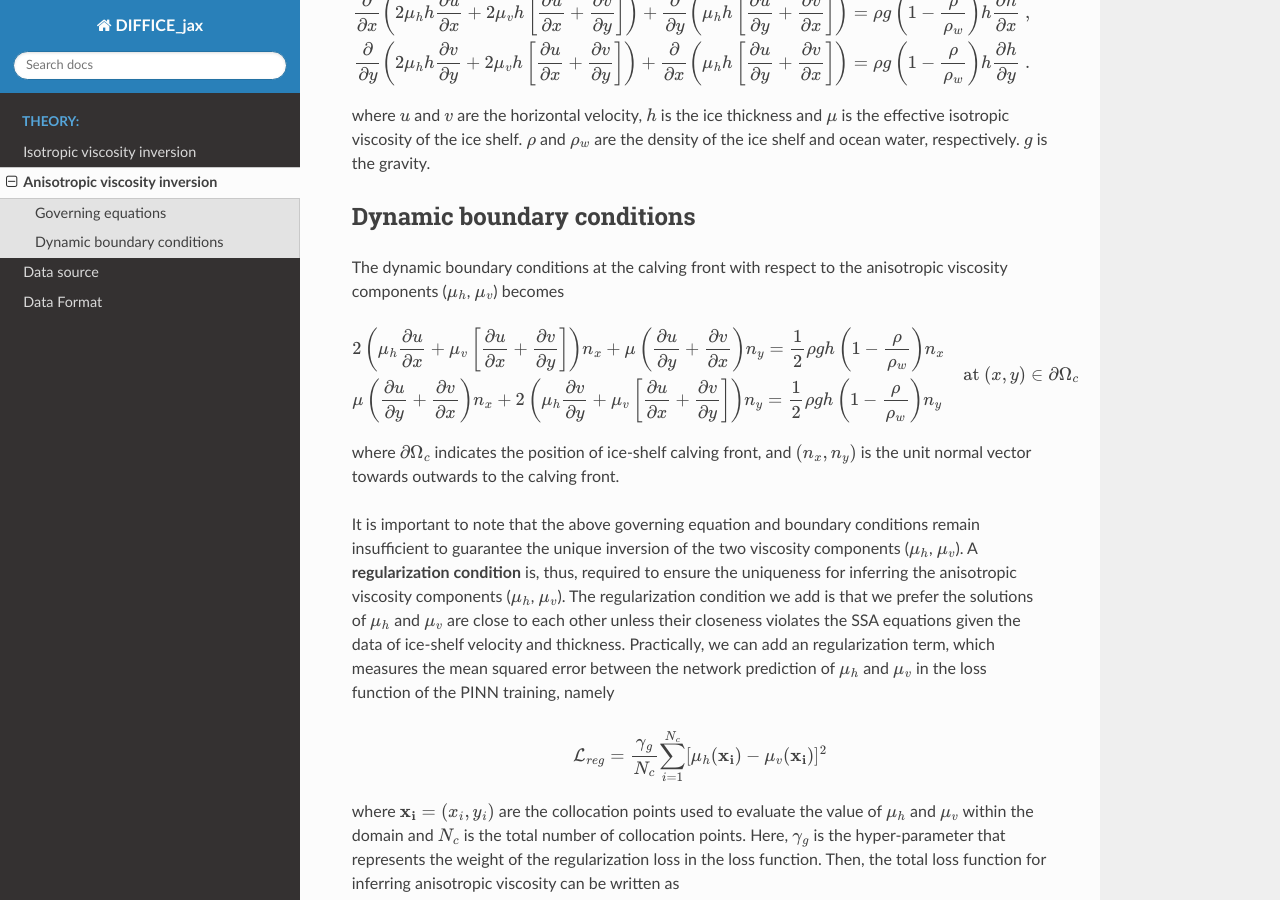
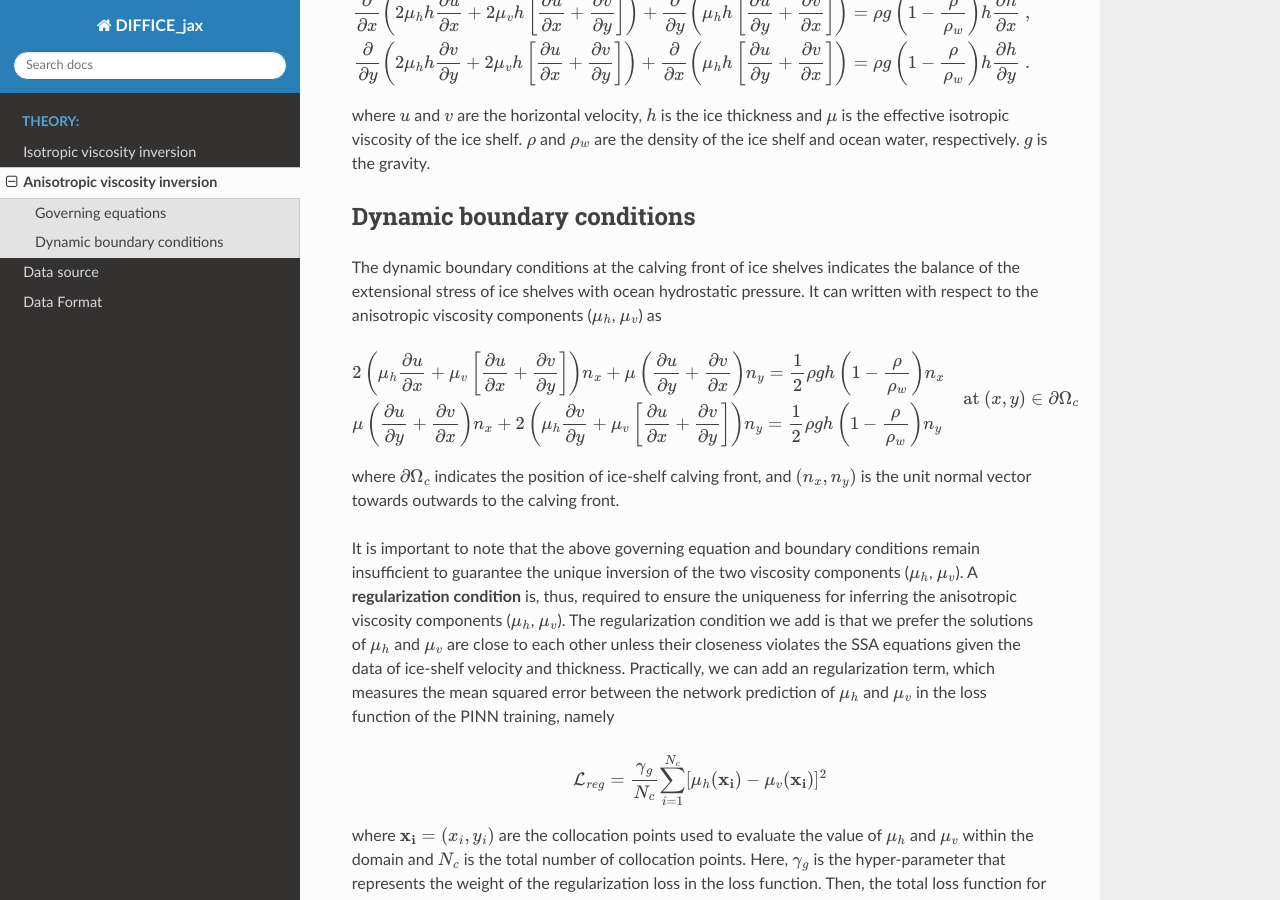
Before and after one commit to YaoGroup/DIFFICE_jax, a Sphinx documentation site: the page built from docs/source/Anisotropic.md, in a window 1280 px wide and 900 px high, scrolled down 584 px. Built offline with Sphinx 7.4.7 and the Read the Docs theme 3.1.0, drawn with Linux system fonts in a browser that asks for light colours.

Commit message:
Update Anisotropic.md

```diff
--- a/docs/source/Anisotropic.md
+++ b/docs/source/Anisotropic.md
@@ -26,7 +26,7 @@ where $u$ and $v$ are the horizontal velocity, $h$ is the ice thickness and $\mu
 
 ## Dynamic boundary conditions
 
-The dynamic boundary conditions at the calving front with respect to the anisotropic viscosity components ($\mu_h$, $\mu_v$) becomes
+The dynamic boundary conditions at the calving front of ice shelves indicates the balance of the extensional stress of ice shelves with ocean hydrostatic pressure. It can written with respect to the anisotropic viscosity components ($\mu_h$, $\mu_v$) as
 
 $$\begin{array}{l}
 \displaystyle 2\left({\mu_h}\frac{\partial u}{\partial x} + {\mu_v} \left[ \frac{\partial u}{\partial x} + \frac{\partial v}{\partial y} \right] \right) n_x
```
